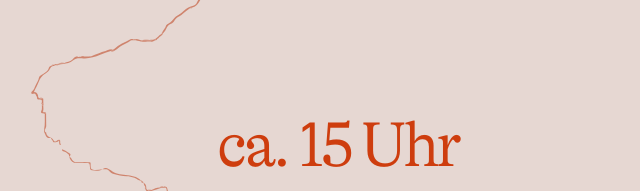
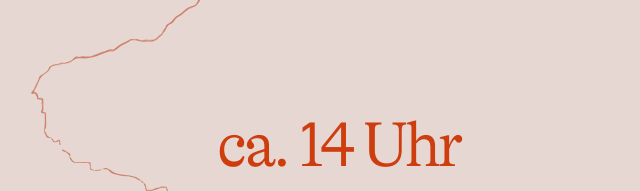
Before and after one commit to christianreindl/aniundchris, a website: page index.html in a window 1280 px wide. Shown: the part 1904-2095 px from the top of the page, 487-1127 px from the left. Drawn offline with Linux system fonts and the light colour scheme.

Commit message:
Update index.html

```diff
--- a/index.html
+++ b/index.html
@@ -104,7 +104,7 @@
         </div>
         <div class="grid__item">
           <section class="schedule-party content">
-            <h2 class="schedule__time heading--2">ca. 15 Uhr</h2>
+            <h2 class="schedule__time heading--2">ca. 14 Uhr</h2>
             <p class="schedule__location content__title heading--4">
               Gemütliches Beisammensein<br /><i>In Planung</i>
             </p>
```
